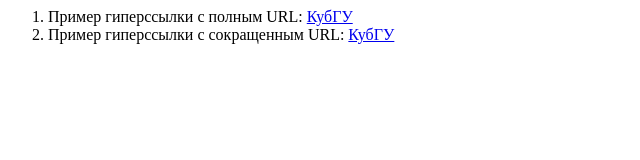
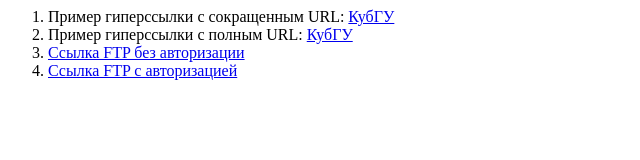
Before and after one commit to RedAlex50/RedAlex50.github.io, a plain HTML site: page index.html in a window 1280 px wide. Shown: the whole page, without its empty margins (0-640 px from the left). Drawn offline with Linux system fonts and the light colour scheme.

Commit message:
Update index.html

```diff
--- a/index.html
+++ b/index.html
@@ -1,11 +1,20 @@
 <ol>
+  <li>
+    Пример гиперссылки c сокращенным URL:
+<a href="kubsu.ru">КубГУ</a>
+  </li>
+
   <li>
 Пример гиперссылки c полным URL:
 <a href="http://kubsu.ru/">КубГУ</a>
   </li>
+
   <li>
-    Пример гиперссылки c сокращенным URL:
-<a href="/">КубГУ</a>
+    <a href="ftp://Temp/file.txt"> Ссылка FTP без авторизации </a>
+  </li>
+
+  <li>
+    <a href="ftp://RedAlex50:pass123@tavalik.ru/Temp/file.txt"> Ссылка FTP с авторизацией </a>
   </li>
 
 </ol>
```
